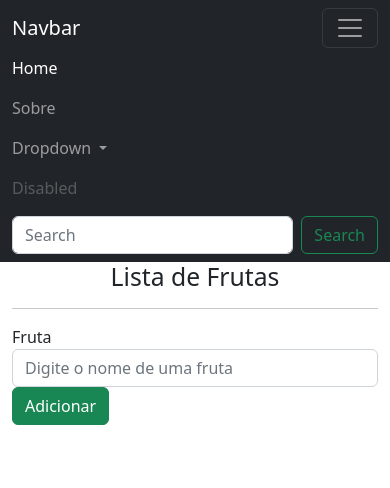
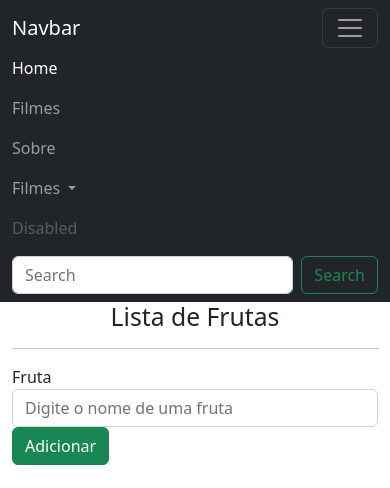
Before and after one commit to braulioti/python_flask, a Flask app: page / in a window 390 px wide, after a click that opens the changed part. Shown: the top 488 px of the page. Run offline with Flask 2, Linux system fonts and the light colour scheme.

Commit message:
Finalizado o módulo de integração com APIs

```diff
--- a/app.py
+++ b/app.py
@@ -1,4 +1,5 @@
 from flask import Flask, render_template, request
+import urllib.request, json
 
 app = Flask(__name__)
 
@@ -20,3 +21,24 @@ def sobre():
         if request.form.get("aluno") and request.form.get("nota"):
             registros.append({"aluno": request.form.get("aluno"), "nota": request.form.get("nota")})
     return render_template("sobre.html", registros=registros)
+
+@app.route('/filmes/<propriedade>', methods=["GET", "POST"])
+def filmes(propriedade):
+    if propriedade == 'populares':
+        url = "https://api.themoviedb.org/3/discover/movie?sort_by=popularity.desc&api_key=d6cde4f149e0a054f1718c410c9ea56e"
+    elif propriedade == 'kids':
+        url = "https://api.themoviedb.org/3/discover/movie?certification_country=US&certification.lte=G&sort_by=popularity.desc&api_key=d6cde4f149e0a054f1718c410c9ea56e"
+    elif propriedade == '2010':
+        url = "https://api.themoviedb.org/3/discover/movie?primary_release_year=2010&sort_by=vote_average.desc&api_key=d6cde4f149e0a054f1718c410c9ea56e"
+    elif propriedade == 'drama':
+        url = "https://api.themoviedb.org/3/discover/movie?with_genres=18&primary_release_year=2014&api_key=d6cde4f149e0a054f1718c410c9ea56e"
+    elif propriedade == 'tom_cruise':
+        url = "https://api.themoviedb.org/3/discover/movie?with_genres=878&with_cast=500&sort_by=vote_average.desc&api_key=d6cde4f149e0a054f1718c410c9ea56e"
+
+
+    resposta = urllib.request.urlopen(url)
+    dados = resposta.read()
+
+    jsondata = json.loads(dados)
+
+    return render_template("filmes.html", filmes=jsondata['results'])
--- a/templates/base.html
+++ b/templates/base.html
@@ -20,20 +20,25 @@
                         <a class="nav-link active" aria-current="page" href="{{url_for('principal')}}">Home</a>
                     </li>
                     <li class="nav-item">
+                        <a class="nav-link" href="#">Filmes</a>
+                    </li>
+                    <li class="nav-item">
                         <a class="nav-link" href="{{url_for('sobre')}}">Sobre</a>
                     </li>
                     <li class="nav-item dropdown">
                         <a class="nav-link dropdown-toggle" href="#" id="navbarDropdown" role="button"
                            data-bs-toggle="dropdown" aria-expanded="false">
-                            Dropdown
+                            Filmes
                         </a>
                         <ul class="dropdown-menu" aria-labelledby="navbarDropdown">
-                            <li><a class="dropdown-item" href="#">Action</a></li>
-                            <li><a class="dropdown-item" href="#">Another action</a></li>
+                            <li><a class="dropdown-item" href="{{url_for('filmes', propriedade='populares')}}">Mais Populares</a></li>
+                            <li><a class="dropdown-item" href="{{url_for('filmes', propriedade='kids')}}">Kids</a></li>
+                            <li><a class="dropdown-item" href="{{url_for('filmes', propriedade='2010')}}">2010</a></li>
+                            <li><a class="dropdown-item" href="{{url_for('filmes', propriedade='drama')}}">Drama</a></li>
                             <li>
                                 <hr class="dropdown-divider">
                             </li>
-                            <li><a class="dropdown-item" href="#">Something else here</a></li>
+                            <li><a class="dropdown-item" href="{{url_for('filmes', propriedade='tom_cruise')}}">Tom Cruise</a></li>
                         </ul>
                     </li>
                     <li class="nav-item">
```
Also changed, not shown: templates/filmes.html (added, +20 -0 lines), teste.py (added, +10 -0 lines), README.md.
